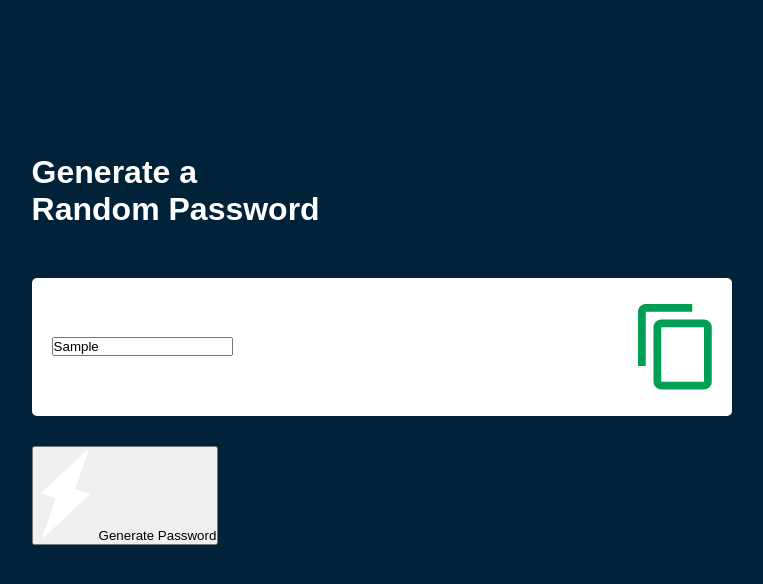
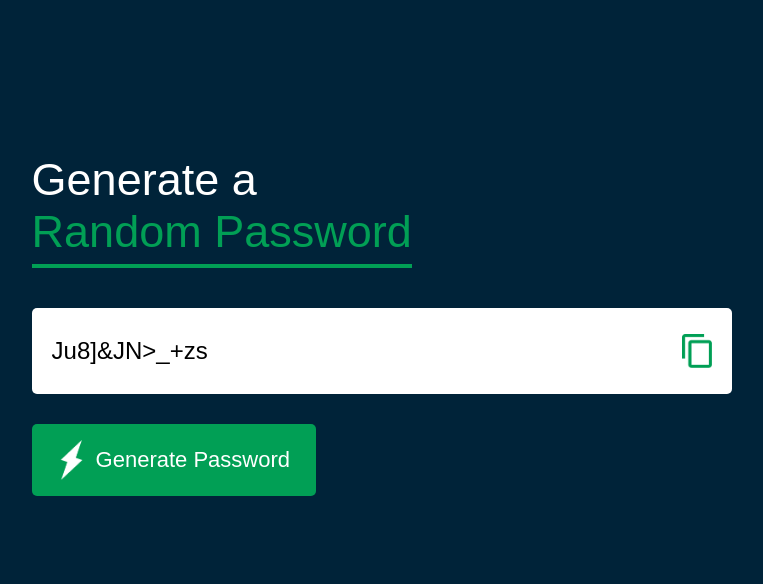
Before and after one commit to tuanagenc/Random-Password, a plain HTML site: page index.html in a window 1280 px wide. Both pictures are taken after typing "Sample" into the empty fields and a click on the button "Generate Password". Shown: the whole page, without its empty margins (122-885 px from the left). Drawn offline with Linux system fonts and the light colour scheme.

Commit message:
Random password is finished

```diff
--- a/app.js
+++ b/app.js
@@ -0,0 +1,27 @@
+const passwordBox = document.getElementById("password");
+const lenght = 12;
+
+const upperCase = "ABCDEFGHIJKLMNOPQRSTUVWYZ";
+const lowerCase = "abcdefghijklmnopqrstuvwxyz";
+const number = "0123456789";
+const symbol = "@#$^&*()_+~|}{[]<>/-=";
+
+const allChars = upperCase + lowerCase + number + symbol;
+
+function createPassword() {
+    let password = "";
+    password += upperCase[Math.floor(Math.random() * upperCase.length)];
+    password += lowerCase[Math.floor(Math.random() * lowerCase.length)];
+    password += number[Math.floor(Math.random() * number.length)];
+    password += symbol[Math.floor(Math.random() * symbol.length)];
+
+    while (lenght > password.length) {
+        password += allChars[Math.floor(Math.random() * allChars.length)];
+    }
+    passwordBox.value = password;
+}
+
+function copyPassword(){
+passwordBox.select();
+document.execCommand("copy");
+}
--- a/index.html
+++ b/index.html
@@ -4,7 +4,7 @@
 <head>
     <meta charset="UTF-8">
     <meta name="viewport" content="width=device-width, initial-scale=1.0">
-    <title>Random Password</title>
+    <title>Random Password App</title>
     <link rel="stylesheet" href="style.css">
 </head>
 
@@ -19,6 +19,9 @@
     </div>
 
 
+
+<script src="app.js"></script>
+
 </body>
 
 </html>
--- a/style.css
+++ b/style.css
@@ -25,3 +25,39 @@ body {
     padding: 26px 20px;
     border-radius: 5px;
 }
+.container h1{
+    font-weight: 500;
+    font-size: 45px;
+}
+.container h1 span{
+    color: #019f55;
+    border-bottom: 4px solid #019f55 ;
+    padding-bottom: 7px;
+}
+.display img{
+    width: 30px;
+    cursor: pointer;
+}
+.display input{
+    border: 0;
+    outline: 0;
+    font-size: 24px;
+}
+.container button img{
+width: 28px;
+margin-right: 10px;
+}
+.container button{
+    border: 0;
+    outline: 0;
+    background: #019f55;
+    color: #fff;
+    font-size: 22px;
+    font-weight: 300;
+    display: flex;
+    align-items: center;
+    justify-content: center;
+    padding: 16px 26px;
+    border-radius: 5px;
+    cursor: pointer;
+}
```
